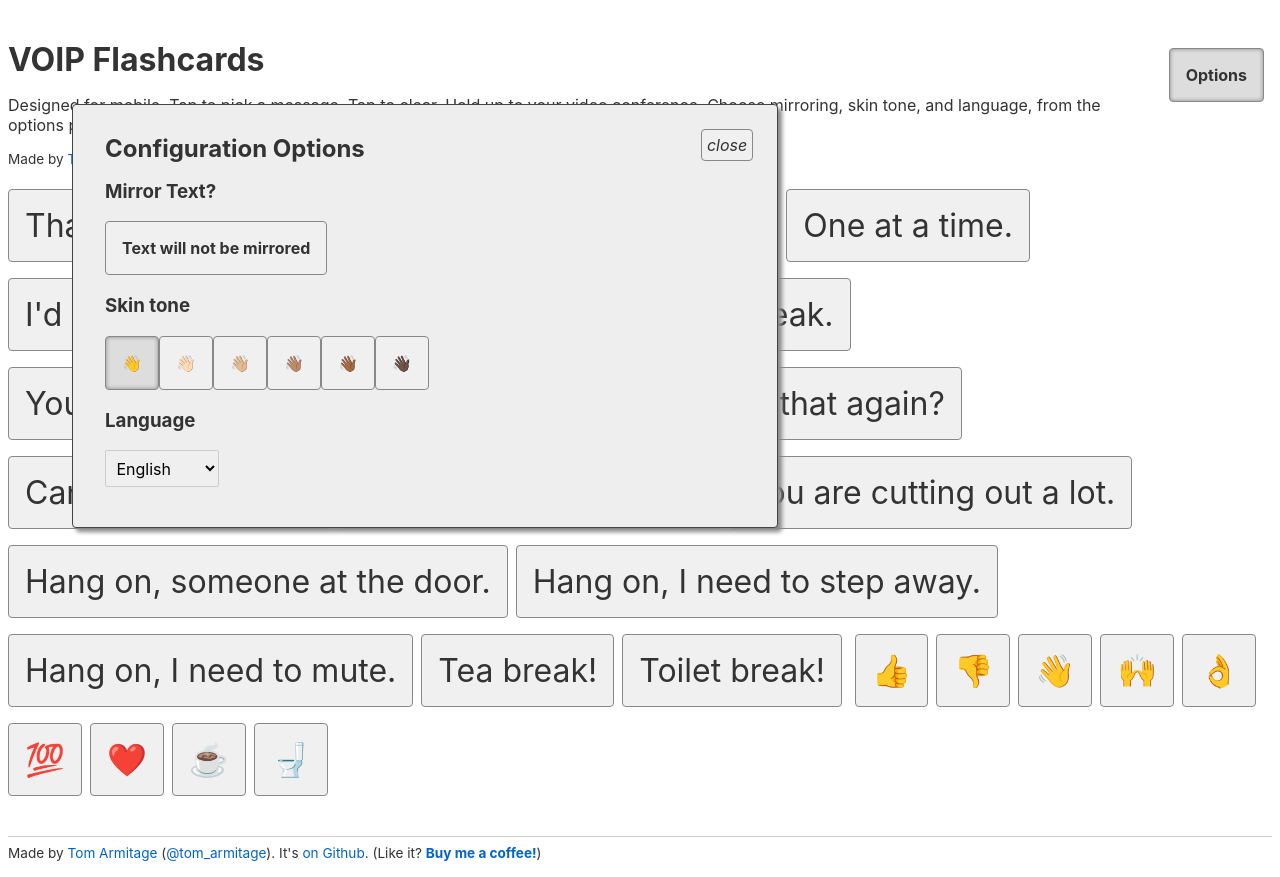
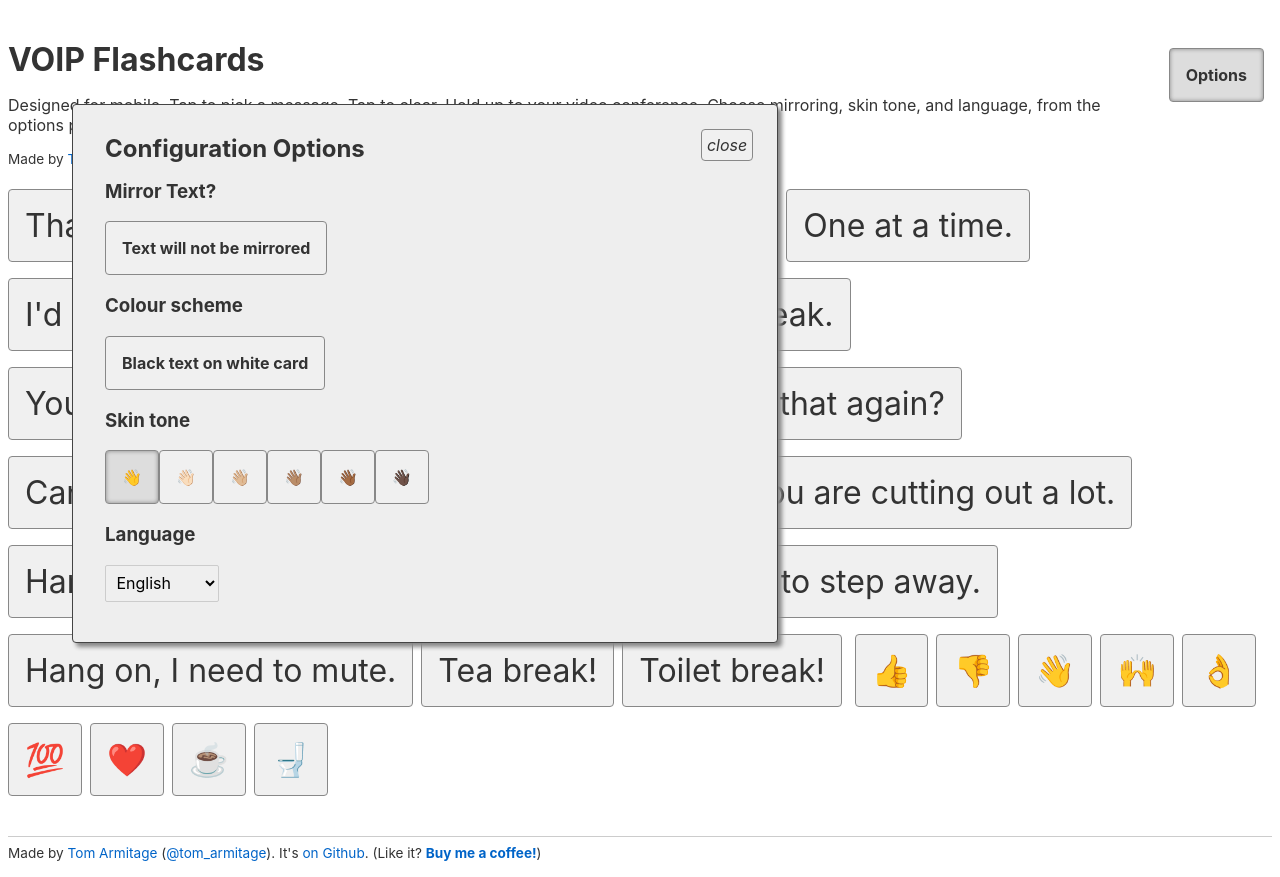
Before and after one commit to infovore/voip-flashcards, a Svelte app: page / in a window 1280 px wide. Both pictures are taken after a click on the button "Options". Built offline with nearby package versions, Linux system fonts and the light colour scheme.

Commit message:
Add option to flip colour scheme.

```diff
--- a/src/components/Flash.svelte
+++ b/src/components/Flash.svelte
@@ -8,7 +8,7 @@
   }
 </script>
 
-<div class="outer {$config.mirror ? 'mirror' : ''}" on:click={clearFlash}>
+<div class="outer {$config.invertColor ? "invert" : ""} {$config.mirror ? 'mirror' : ''}" on:click={clearFlash}>
   {#if $flashMessage}
   <div class="inner {$flashMessage.isEmoji ? "isemoji" : ""}">
   {$flashMessage.label}
@@ -26,6 +26,11 @@
   height: 100%;
 }
 
+.invert {
+  color: white;
+  background: black;
+}
+
 .mirror {
   -moz-transform: scale(-1, 1);
   -webkit-transform: scale(-1, 1);
--- a/src/components/Options.svelte
+++ b/src/components/Options.svelte
@@ -31,6 +31,13 @@
     config.update(m => newConfig);
   }
 
+  function toggleInvert() {
+    let newInvert = !$config.invertColor;
+    let newConfig = Object.assign({}, $config);
+    newConfig.invertColor = newInvert;
+    config.update(m => newConfig);
+  }
+
   function handleClickOutside() {
     optionsVisible = false;
   }
@@ -52,6 +59,16 @@ Options
     Text will not be mirrored
     {/if}
   </button>
+
+  <h3>Colour scheme</h3>
+  <button on:click={toggleInvert}>
+    {#if $config.invertColor}
+    White text on black card
+    {:else}
+    Black text on white card
+    {/if}
+  </button>
+
 
   <h3>Skin tone</h3>
   {#each tones as tone, i}
--- a/src/stores.js
+++ b/src/stores.js
@@ -3,6 +3,6 @@ import { writable } from 'svelte/store';
 export const flashMessage = writable({});
 
 const localConfig = localStorage.getItem("voipcardsConfig");
-const defaultConfig = {mirror: false, skinTone: "0", language: "en"};
+const defaultConfig = {mirror: false, skinTone: "0", language: "en", invertColor: false};
 
 export const config = writable(localConfig ? JSON.parse(localConfig) : defaultConfig);
```
